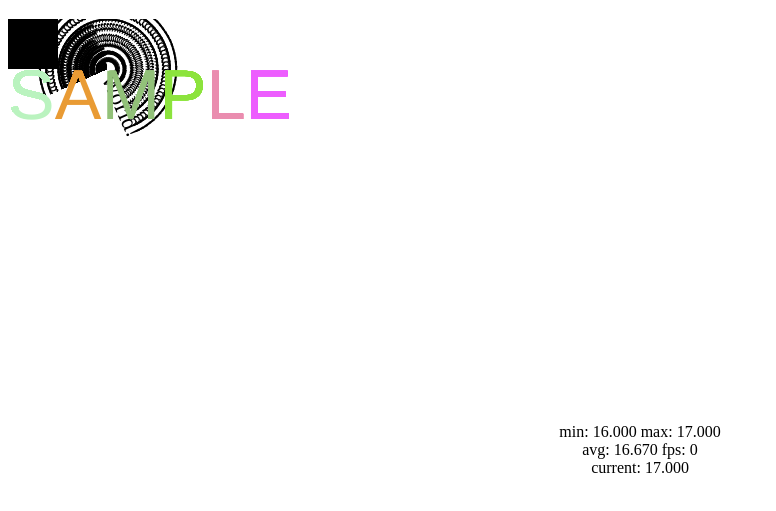
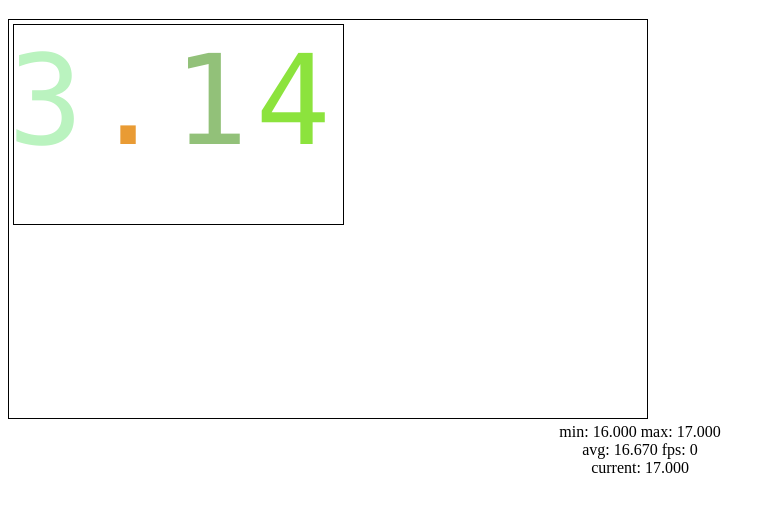
Before and after one commit to unrealsolver/canvas, a plain HTML site: page canvas.html in a window 1280 px wide. Shown: the part 61-572 px from the top of the page, without its empty margins (0-776 px from the left). Drawn offline with Linux system fonts and the light colour scheme.

Commit message:
Updates!

```diff
--- a/canvas.html
+++ b/canvas.html
@@ -31,7 +31,7 @@
 	<script src="FPSMeter.js"></script>
 	<script src="jquery-2.0.3.min.js"></script>
 	<script>
-		var canva = document.getElementById('canvas');
+		var canvas = document.getElementById('canvas');
 		var ctx = canvas.getContext('2d');
 		var fps = null;
 
@@ -42,22 +42,24 @@
 		var time = 1, elapsed = 1;
 
 		function draw(){
+			ctx.clearRect(0, 0, canvas.width, canvas.height);
+			ctx.rect(0, 0, canvas.width, canvas.height);
+			ctx.stroke();
 			fps.update(elapsed);
 			time = new Date().getTime();
 			elapsed = time - lastTime;
 			lastTime = time;
 			x += spd * elapsed;
 
-			ctx.save();
-				ctx.translate(100, 50);
-				ctx.rotate(x);
-				ctx.clearRect(0, 0, 640, 400);
-				ctx.font="20px Georgia";
-				ctx.fillText("Hello World!",-50 ,10);
-			ctx.restore();
+			//~ ctx.save();
+				//~ ctx.translate(100, 50);
+				//~ ctx.rotate(x);
+				//~ ctx.clearRect(0, 0, 640, 400);
+				//~ ctx.font="20px Georgia";
+				//~ ctx.fillText("Hello World!",-50 ,10);
+			//~ ctx.restore();
 
 			input.draw();
-
 
 			window.requestAnimationFrame(function(){
 				draw();
--- a/cool-input.js
+++ b/cool-input.js
@@ -1,40 +1,45 @@
 CoolInput = function(){
 	this.self = this;
-	this.text = 'SAMPLE';
+	this.text = '';
 	this.preparedText = '';
 	this.colors = [];
-	this.maxSize = 70;
+	this.maxSize = 150;
 	this.size = this.maxSize;
-	this.sizeMin = 20;
+	this.sizeMin = 50;
 	this.lastPos = 0;
+	this.charsInLine = 10;
+	this.cursor = {x: 0, y: 0};
+	this.lineWidth = 0;
+	this.xOffstMult = 0.66;
+	this.globalOffset = {x: 5, y: 5};
+	this.maxLineLength = Math.round(this.charsInLine * this.xOffstMult * this.sizeMin);
+	this.maxRows = 4;
+	this.maxWidgetHeight = Math.round(Math.max(this.maxRows * this.sizeMin, this.maxSize));
 
 	this.draw = function(){
 		ctx.save();
 
-		ctx.fillRect(0,0, 50, 50);
 		var x = 0;
-		var y = 100;
+		var y = this.size;
 		var lineStart = 0;
-		ctx.font= this.size + "px Helvetica";
+		ctx.font= this.size + "px Lucida Console";
+		ctx.rect(this.globalOffset.x + 0.5, this.globalOffset.y + 0.5, this.maxLineLength, this.maxWidgetHeight);
+		ctx.stroke();
+		var xOffst = this.xOffstMult * this.size;
 
-		for (var i = 0; i < this.preparedText.length; i++){
-			var ch = this.preparedText.charAt(i);
+		for (var i = 0; i < this.text.length; i++){
+			var ch = this.text.charAt(i);
 
-			//~ if (this.calculateWidth(lineStart, i) > 1250){
-				//~ lineStart = i;
-				//~ y += 40;
-				//~ x = 0;
-			//~ }
+			ctx.fillStyle = this.colors[i];
+			ctx.fillText(ch, x * xOffst, y);
+			x += 1;
+
+			if (x >= this.charsInLine){
+				x = 0;
+				y += this.size;
+			}
 
 
-			ctx.fillStyle = this.colors[i];
-			ctx.fillText(ch, x, y);
-			if (ch == '\n'){
-				x = 0;
-				y += this.size;
-			} else {
-				x += ctx.measureText(ch).width;
-			}
 		}
 
 		ctx.restore();
@@ -57,7 +62,7 @@ CoolInput = function(){
 	}
 
 	this.generateColors = function(){
-		for (var i = this.colors.length; i < this.preparedText.length; i++){
+		for (var i = this.colors.length; i < this.text.length; i++){
 			this.colors[i] = this.randomColor();
 		}
 	}
@@ -73,22 +78,53 @@ CoolInput = function(){
 		}
 
 
-		console.log(width);
+		//console.log(width);
 		return width;
 	}
 
+	this.measureTextWidth = function(text){
+		var width = 0;
+		for (var i = 0; i < text.length; i++){
+			var ch = this.text.charAt(i);
+			width += ctx.measureText(ch).width;
+		}
+		return width*this.xOffstMult;
+	}
+
+
 	this.appendText = function(text){
+		if (this.cursor.x >= this.charsInLine){
+			this.cursor.x = 0;
+			this.cursor.y += 1;
+			//var actualLen = 10 * this.xOffstMult * this.size;
+			//console.log(actualLen);
+		} else {
+			this.cursor.x += text.length;
+		}
+
 		this.text += text;
-		this.prepareText();
+
+		if (this.cursor.y == 0){
+			var actualLen = this.cursor.x * this.xOffstMult * this.size;
+			if (actualLen > this.maxLineLength){
+				this.size *= this.maxLineLength / actualLen;
+				if (this.size < this.minSize || this.cursor.x == this.charsInLine){
+					this.size = this.sizeMin;
+				}
+				//console.log(this.size);
+			}
+		}
+
+		//this.prepareText();
 		this.generateColors();
 
-		if (this.calculateWidth() > 250){
-			var aspect = 250 / this.calculateWidth();
-			var size = Math.round(this.maxSize * aspect);
-			if (size > this.sizeMin){
-				this.size = size;
-			}
-		}
+		//~ if (this.calculateWidth() > 250){
+			//~ var aspect = 250 / this.calculateWidth();
+			//~ var size = Math.round(this.maxSize * aspect);
+			//~ if (size > this.sizeMin){
+				//~ this.size = size;
+			//~ }
+		//~ }
 	}
 
 	this.randomColor = function(){
@@ -98,8 +134,9 @@ CoolInput = function(){
 	    return "rgb("+ r + "," + g + "," + b +")";
 	}
 
-	this.prepareText();
-	this.generateColors();
+	this.appendText('3.14');
+	//this.prepareText();
+	//this.generateColors();
 }
 
 CoolInput.prototype.constructor = CoolInput;
```
